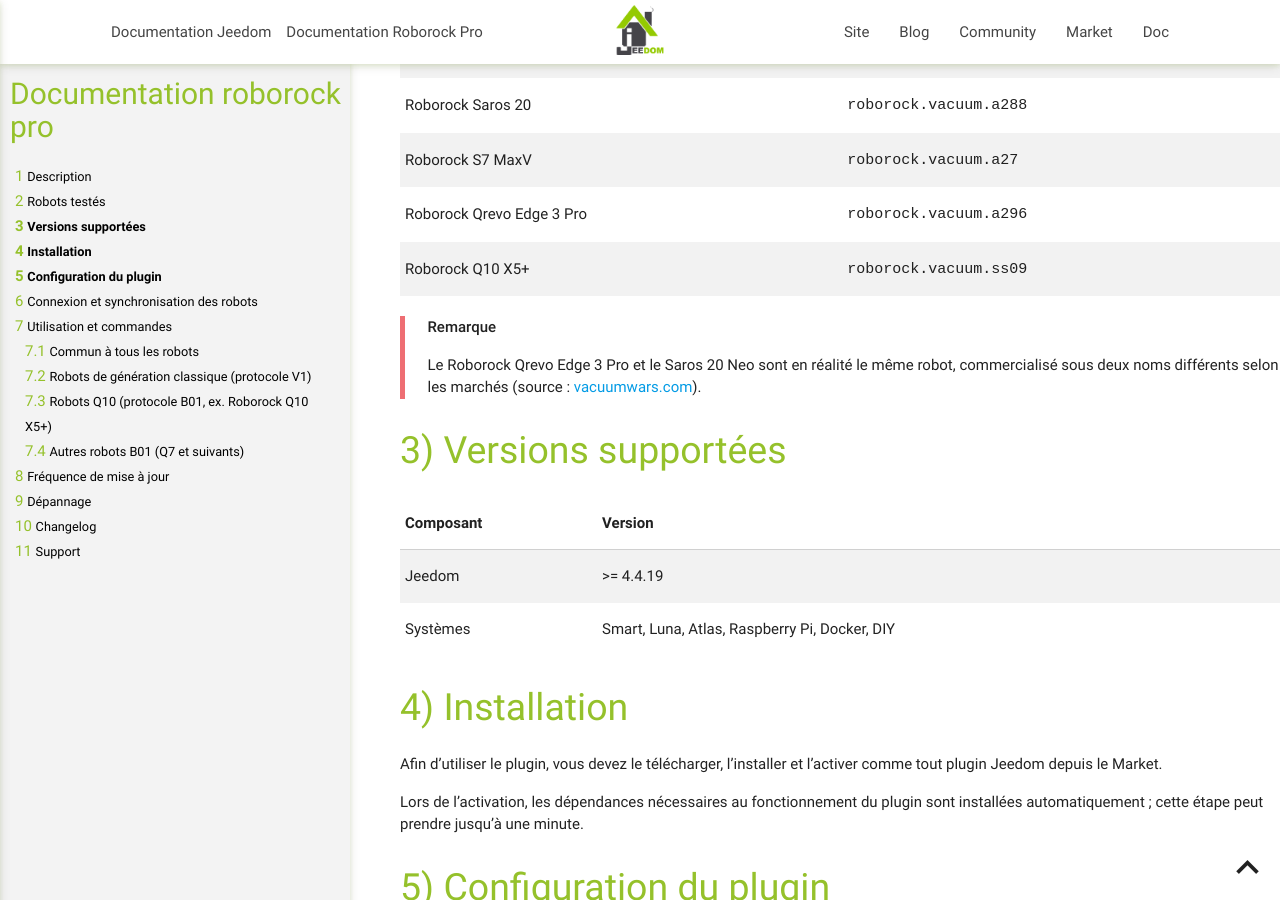
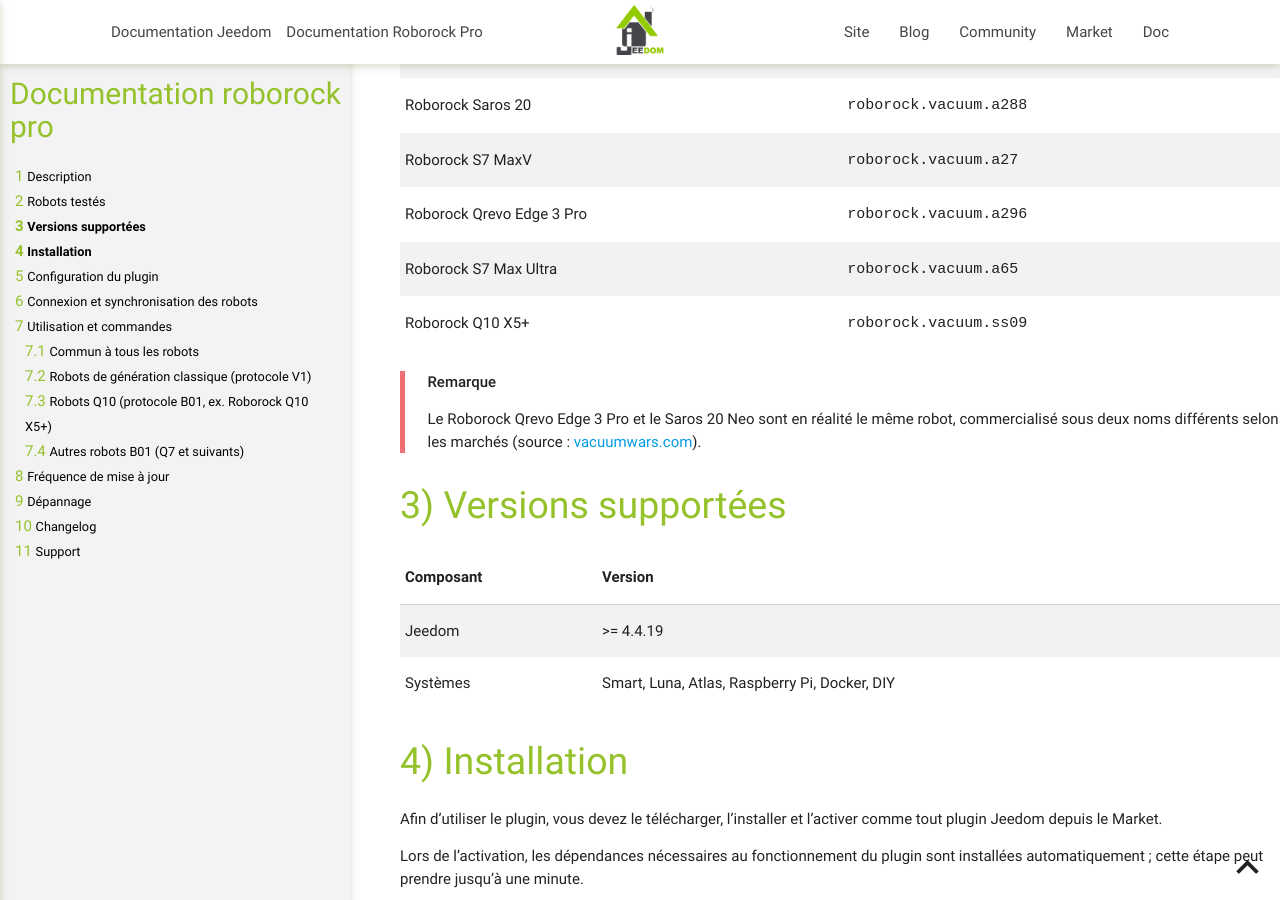
Before and after one commit to thanaus/jeedom_docs, a Jekyll site: the page built from plugins/roborockpro/fr_FR/index.md, in a window 1280 px wide and 900 px high, scrolled down 830 px. Built offline with Jekyll 4.4.1, drawn with Linux system fonts in a browser that asks for light colours.

Commit message:
Update index.md

```diff
--- a/plugins/roborockpro/fr_FR/index.md
+++ b/plugins/roborockpro/fr_FR/index.md
@@ -40,6 +40,7 @@ cloud, mais les modèles suivants ont été officiellement testés :
 | Roborock Saros 20      | `roborock.vacuum.a288`  |
 | Roborock S7 MaxV       | `roborock.vacuum.a27`  |
 | Roborock Qrevo Edge 3 Pro | `roborock.vacuum.a296`  |
+| Roborock S7 Max Ultra  | `roborock.vacuum.a65`  |
 | Roborock Q10 X5+       | `roborock.vacuum.ss09`  |
 
 > **Remarque**
```
